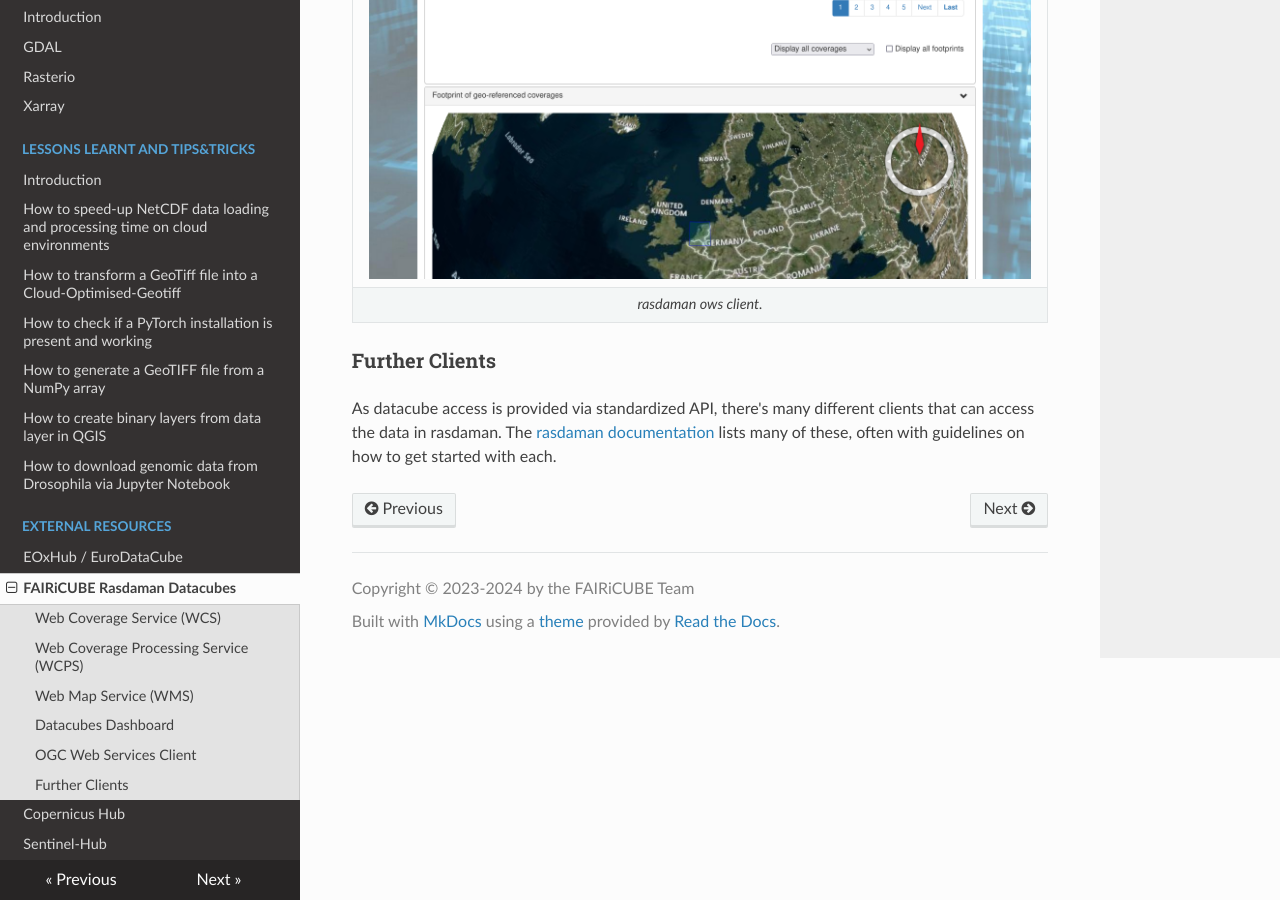
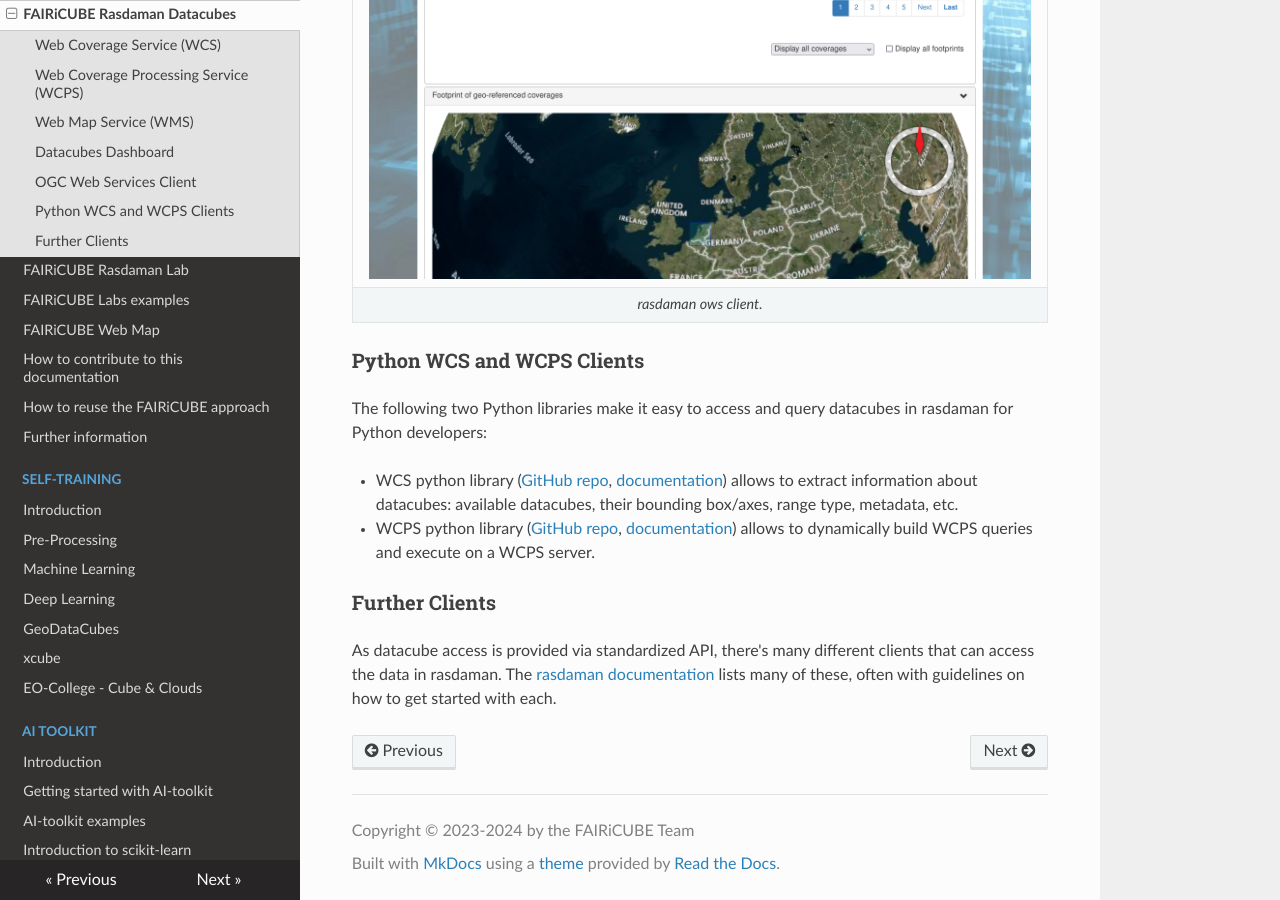
Before and after one commit to FAIRiCUBE/collaboration-platform, an MkDocs documentation site: the page built from docs/user_guide/rasdaman_platform.md, in a window 1280 px wide and 900 px high, scrolled down 4046 px. Built offline with MkDocs 1.6.1, drawn with Linux system fonts in a browser that asks for light colours; nearby versions of some CDN libraries; some of the changed text lies outside the part shown.

Commit message:
move rasdaman section from External Resources to User Guide; add subsection for WCS/WCPS Python libraries

```diff
--- a/docs/external_resource/rasdaman_platform.md
+++ b/docs/user_guide/rasdaman_platform.md
@@ -115,6 +115,13 @@ For more details on the features and interface check the
 |:--:|
 | *rasdaman ows client.* |
 
+## Python WCS and WCPS Clients
+
+The following two Python libraries make it easy to access and query datacubes in rasdaman for Python developers:
+
+- WCS python library ([GitHub repo](https://github.com/rasdaman/wcs-python-client), [documentation](https://rasdaman.github.io/wcs-python-client/)) allows to extract information about datacubes: available datacubes, their bounding box/axes, range type, metadata, etc.
+- WCPS python library ([GitHub repo](https://github.com/rasdaman/wcps-python-client), [documentation](https://rasdaman.github.io/wcps-python-client/)) allows to dynamically build WCPS queries and execute on a WCPS server.
+
 ## Further Clients
 
 As datacube access is provided via standardized API, there's many
--- a/mkdocs.yml
+++ b/mkdocs.yml
@@ -28,6 +28,7 @@ nav:
     - Adding Analysis and Processing resources to FAIRiCUBE: user_guide/adding_ap.md
     - FAIRiCUBE EOX Lab: user_guide/eox_lab.md
     - FAIRiCUBE Storage: user_guide/storage.md
+    - FAIRiCUBE Rasdaman Datacubes: user_guide/rasdaman_platform.md
     - FAIRiCUBE Rasdaman Lab: user_guide/rasdaman_lab.md
     - FAIRiCUBE Labs examples: user_guide/lab_examples.md
     - FAIRiCUBE Web Map: user_guide/fic_visualization.md
@@ -72,7 +73,6 @@ nav:
     - How to download genomic data from Drosophila via Jupyter Notebook: lessons_learnt_tips_tricks/Drosophila_data_via_Jupyter_Notebook.md
   - EXTERNAL RESOURCES:
     - EOxHub / EuroDataCube: external_resource/edc_access.md
-    - FAIRiCUBE Rasdaman Datacubes: external_resource/rasdaman_platform.md
     - Copernicus Hub: external_resource/copernicus_hub.md
     - Sentinel-Hub: external_resource/sentinelhub_access.md
 
```
Also changed, not shown: docs/index.md (+2 -2 lines).
